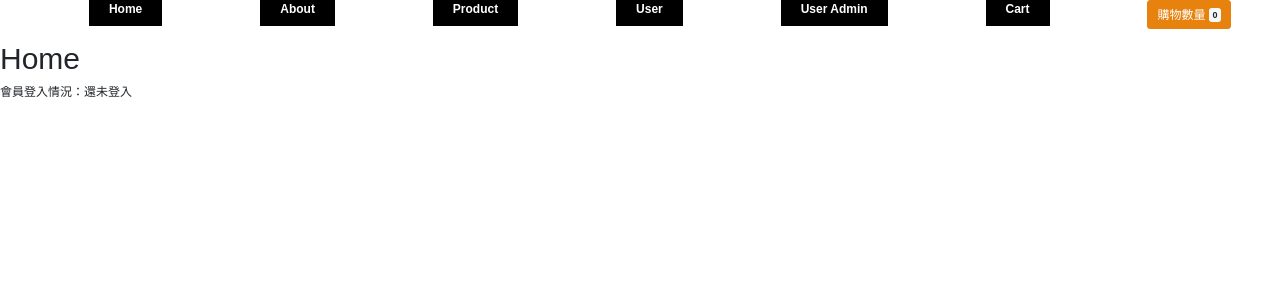
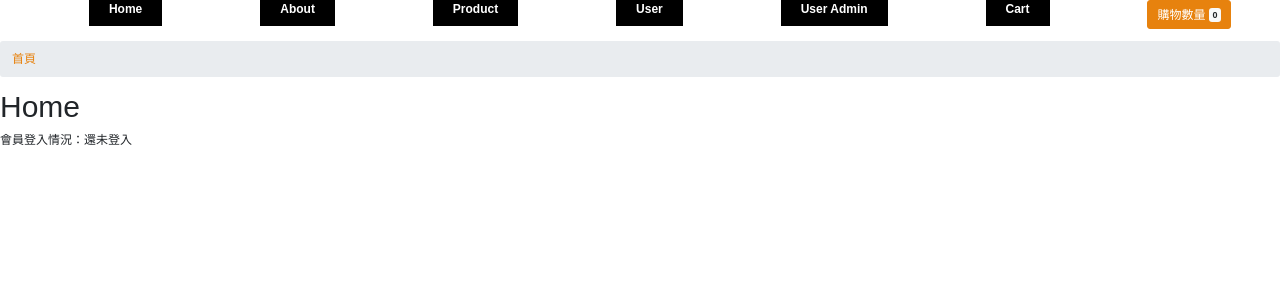
Before and after one commit to karinhsin/React_tutorial, a React (Create React App) app: page / in a window 1280 px wide. Shown: the top 300 px of the page. Built offline with nearby package versions, Linux system fonts and the light colour scheme.

Commit message:
router-breadcrumb的套用

```diff
--- a/src/App.js
+++ b/src/App.js
@@ -6,14 +6,15 @@ import About from './pages/About'
 import Product from './pages/Product'
 import ProductDetail from './pages/ProductDetail'
 
-import Android from './pages/sub-product/Android'
-import Apple from './pages/sub-product/Apple'
+// import Android from './pages/sub-product/Android'
+// import Apple from './pages/sub-product/Apple'
 import User from './pages/User'
 import Cart from './pages/Cart'
 
 import UserAdminIndex from './pages/admin/user/UserAdminIndex'
 
 import Menu from './components/Menu'
+import MultiLevelBreadCrumb from './components/MultiLevelBreadCrumb'
 
 function App() {
   // 指示會員是否登入，true = 登入
@@ -39,16 +40,10 @@ function App() {
     <Router>
       <>
         <Menu cartCount={cartCount} />
-
+        <MultiLevelBreadCrumb />
         <Switch>
           {/* 路徑愈長往愈上面放 */}
-          <Route path="/product/apple">
-            <Apple />
-          </Route>
-          <Route path="/product/android">
-            <Android />
-          </Route>
-          <Route path="/product-detail/:id?">
+          <Route path="/product/product-detail/:id?">
             <ProductDetail />
           </Route>
           <Route path="/product">
--- /dev/null
+++ b/src/components/MultiLevelBreadCrumb.js
@@ -0,0 +1,78 @@
+import React from 'react'
+// 高階元件樣式(HOC)，增強元件用的
+import { withRouter, Link } from 'react-router-dom'
+// 中文路徑對照陣列，移出到config/index.js中設定
+import { pathnameList, pathnameTextList } from '../config/index'
+
+function MultiLevelBreadcrumb(props) {
+  const { location } = props
+
+  // find index，目前匹配的pathname，它的中文是什麼
+  const findPathnameIndex = (pathname) => {
+    // 找到剛好的，從前面開始找起
+    const foundIndex = pathnameList.findIndex((v, i) => v === pathname)
+
+    // 沒找到剛好的路徑時用的(動態id params會遇到)
+    // 例如：product/detail/123
+    // 會用patchnameList的最後一個開始找起
+    // 找到最長的比對的那個為路徑
+    // ex. `product/detail/112` 會找到 `product/detail`
+    if (foundIndex === -1) {
+      for (let i = pathnameList.length - 1; i >= 0; i--) {
+        if (pathname.includes(pathnameList[i])) {
+          return i
+        }
+      }
+    }
+
+    return foundIndex
+  }
+
+  // 有一個項目和二個項目的情況
+  const formatText = (index) => {
+    if (index === -1) return ''
+
+    // '/產品/嬰兒/初生兒' -> ['','產品','嬰兒', '初生兒']
+    const textArray = pathnameTextList[index].split('/')
+
+    // '/product/baby/birth' -> ['','product','baby', 'birth']
+    const pathArray = pathnameList[index].split('/')
+
+    // console.log(textArray, pathArray)
+
+    const listArray = textArray.map((v, i, array) => {
+      if (i === 0) return ''
+
+      if (i === array.length - 1) {
+        return (
+          <li className="breadcrumb-item active" aria-current="page">
+            {v}
+          </li>
+        )
+      }
+
+      return (
+        <li className="breadcrumb-item">
+          <Link to={pathArray.slice(0, i + 1).join('/')}>{v}</Link>
+        </li>
+      )
+    })
+
+    return listArray
+  }
+
+  return (
+    <>
+      <nav aria-label="breadcrumb">
+        <ol className="breadcrumb">
+          <li className="breadcrumb-item">
+            <Link to="/">首頁</Link>
+          </li>
+          {formatText(findPathnameIndex(location.pathname))}
+        </ol>
+      </nav>
+    </>
+  )
+}
+
+export default withRouter(MultiLevelBreadcrumb)
--- /dev/null
+++ b/src/config/index.js
@@ -0,0 +1,20 @@
+export const debug = true
+// 測試開發/營運網址
+export const devUrl = 'http://localhost:3000'
+export const prodUrl = 'http://www.abc.com'
+
+export const imgUrl = debug ? devUrl : prodUrl
+
+export const pathnameList = [
+  '/about',
+  '/login',
+  '/product',
+  '/product/product-detail',
+]
+
+export const pathnameTextList = [
+  '/關於我們',
+  '/會員登入',
+  '/產品總覽',
+  '/產品總覽/產品詳細',
+]
```
Also changed, not shown: src/components/Breadcrumb.js (added, +35 -0 lines), src/data/index.js (line endings or trailing spaces).
